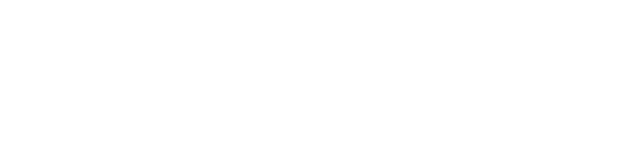
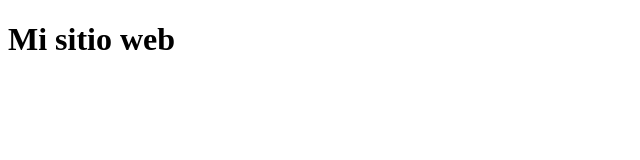
Before and after one commit to GabyCam100/miSitioWeb, a plain HTML site: page index.html in a window 1280 px wide. Shown: the whole page, without its empty margins (0-640 px from the left). Drawn offline with Linux system fonts and the light colour scheme.

Commit message:
Agregué un elemento de título

```diff
--- a/index.html
+++ b/index.html
@@ -6,6 +6,6 @@
     <title>Document</title>
 </head>
 <body>
-
+   <h1>Mi sitio web</h1>
 </body>
 </html>
```
